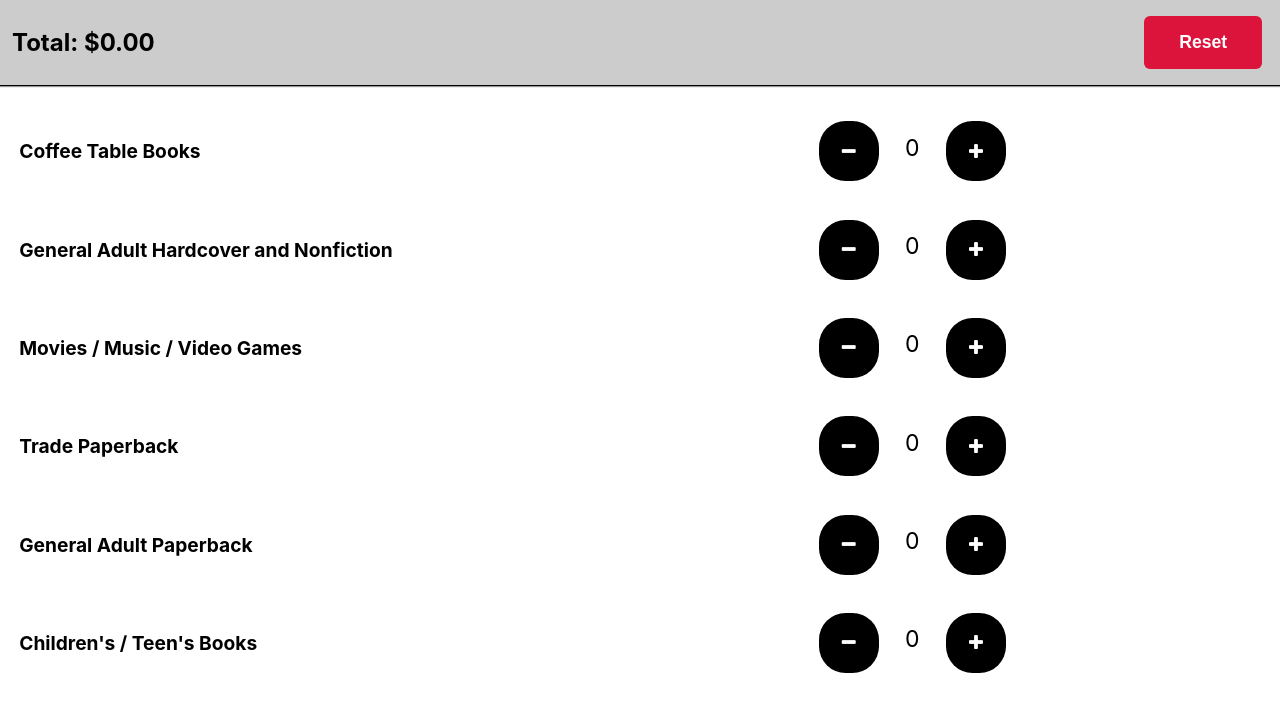
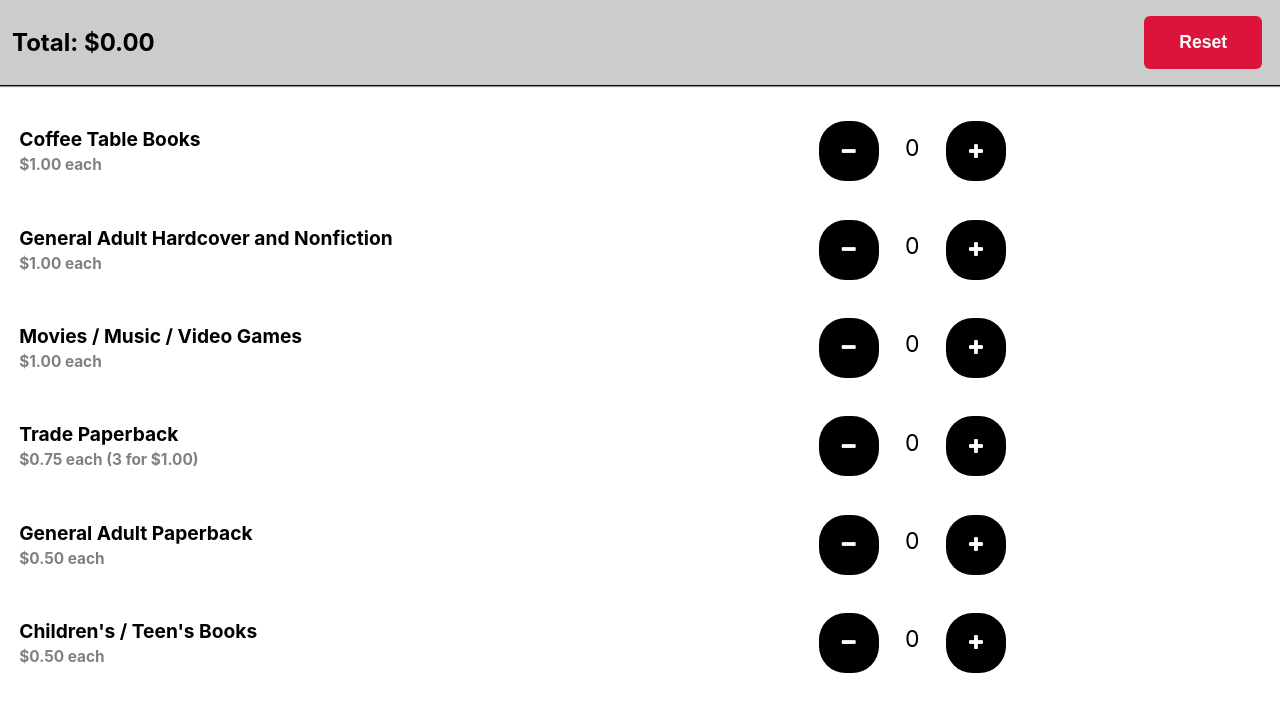
Before and after one commit to jtlong3rd/wvpl-ambler-book-sale-pricer, a React (Create React App) app: page / in a window 1280 px wide. Shown: the top 712 px of the page. Built offline with nearby package versions, Linux system fonts and the light colour scheme.

Commit message:
Display a description for each item's pricing

```diff
--- a/src/App.tsx
+++ b/src/App.tsx
@@ -21,6 +21,7 @@ export const baseButtonStyling: CSSProperties = {
 interface ItemSpec {
   key: string;
   name: ReactNode;
+  pricingDescription: ReactNode;
   pricingRule: (count: number) => number;
 }
 
@@ -28,31 +29,37 @@ const itemSpecs: ItemSpec[] = [
   {
     key: 'coffee-table',
     name: 'Coffee Table Books',
+    pricingDescription: '$1.00 each',
     pricingRule: count => count
   },
   {
     key: 'adult-hardcover-nonfiction',
     name: 'General Adult Hardcover and Nonfiction',
+    pricingDescription: '$1.00 each',
     pricingRule: count => count
   },
   {
     key: 'movies',
     name: 'Movies / Music / Video Games',
+    pricingDescription: '$1.00 each',
     pricingRule: count => count
   },
   {
     key: 'trade-paperback',
     name: 'Trade Paperback',
+    pricingDescription: '$0.75 each (3 for $1.00)',
     pricingRule: count => Math.floor(count / 3) * 2 + (count % 3 * 0.75)
   },
   {
     key: 'adult-paperback',
     name: 'General Adult Paperback',
+    pricingDescription: '$0.50 each',
     pricingRule: count => count * 0.5
   },
   {
     key: 'childrens-teens-books',
     name: 'Children\'s / Teen\'s Books',
+    pricingDescription: '$0.50 each',
     pricingRule: count => count * 0.5
   }
 ];
@@ -111,6 +118,7 @@ function App() {
             <Item
               key={itemSpec.key}
               name={itemSpec.name}
+              pricingDescription={itemSpec.pricingDescription}
               count={itemCounts[itemSpec.key]}
               onDecrement={() => setItemCounts(itemCounts => ({
                 ...itemCounts,
--- a/src/Item.tsx
+++ b/src/Item.tsx
@@ -4,12 +4,13 @@ import { baseButtonStyling } from './App';
 
 interface Props {
   name: ReactNode;
+  pricingDescription: ReactNode;
   count: number;
   onIncrement: () => void;
   onDecrement: () => void;
 }
 
-export function Item({ name, count, onIncrement, onDecrement }: Props) {
+export function Item({ name, pricingDescription, count, onIncrement, onDecrement }: Props) {
   return (
     <div
       style={{
@@ -27,6 +28,16 @@ export function Item({ name, count, onIncrement, onDecrement }: Props) {
         }}
       >
         {name}
+        <br />
+        <span
+          style={{
+            fontSize: '0.8em',
+            color: 'gray',
+            whiteSpace: 'nowrap'
+          }}
+        >
+          {pricingDescription}
+        </span>
       </div>
       <div
         style={{
```
